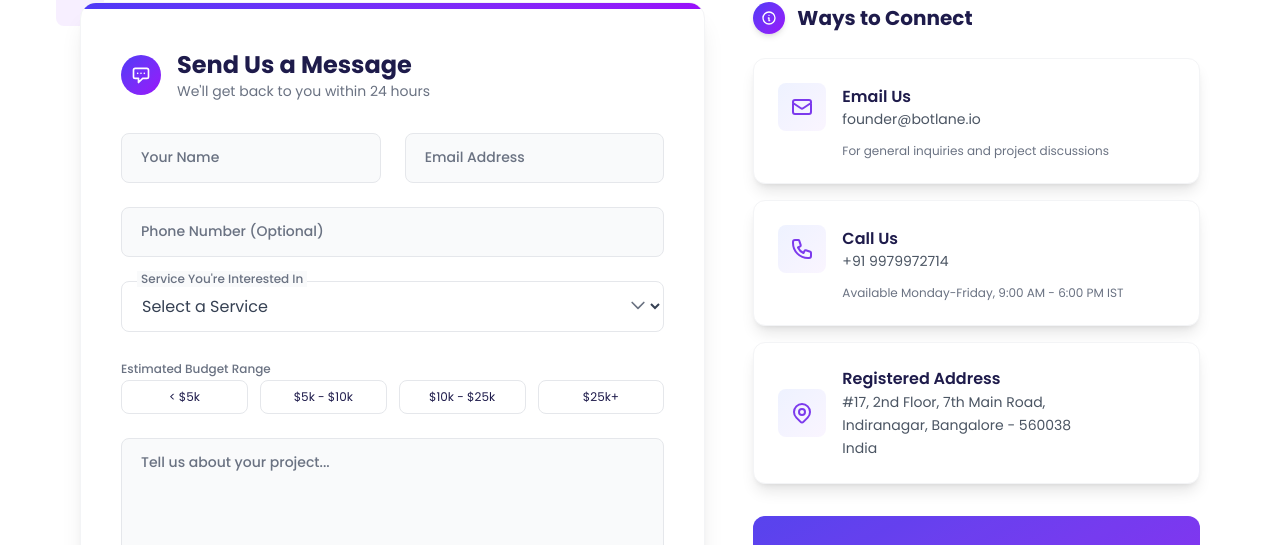
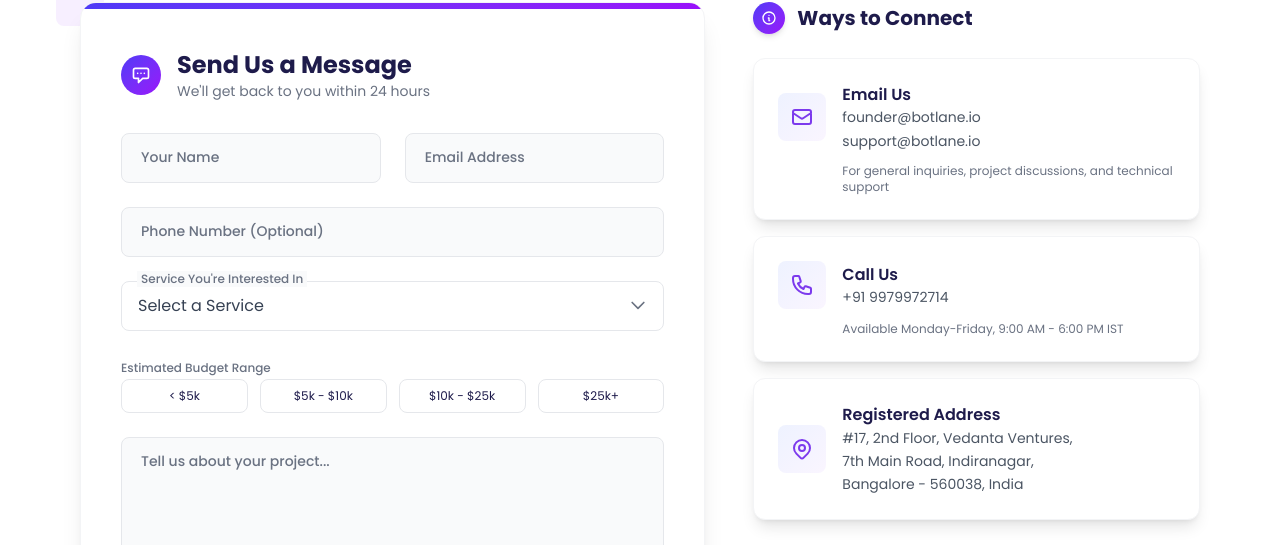
Before and after one commit to vedventures/botlane, a Next.js app: page /contact in a window 1280 px wide. Shown: the part 680-1225 px from the top of the page. Built offline with nearby package versions, Linux system fonts and the light colour scheme; grey boxes are pictures that could not be loaded.

Commit message:
Updated Contact address

```diff
--- a/src/app/contact/page.tsx
+++ b/src/app/contact/page.tsx
@@ -160,7 +160,7 @@ export default function ContactPage() {
                   <select
                     id="service"
                     name="service"
-                    className="block w-full px-4 py-3 text-gray-700 bg-white border border-gray-200 rounded-lg focus:outline-none focus:ring-2 focus:ring-purple-500 focus:border-transparent"
+                    className="block w-full px-4 py-3 text-gray-700 bg-white border border-gray-200 rounded-lg focus:outline-none focus:ring-2 focus:ring-purple-500 focus:border-transparent appearance-none"
                     required
                     defaultValue=""
                   >
@@ -298,8 +298,14 @@ export default function ContactPage() {
                   </div>
                   <div>
                     <h4 className="text-[#1e1b4b] font-semibold text-base">Email Us</h4>
-                    <a href="mailto:founder@botlane.io" className="text-[#4b5563] text-sm hover:text-[#7c3aed] transition-colors flex items-center group-hover:font-medium">
+                    <a href="mailto:founder@botlane.io" className="text-[#4b5563] text-sm hover:text-[#7c3aed] transition-colors flex items-center group-hover:font-medium mb-1">
                       founder@botlane.io
+                      <svg className="w-4 h-4 ml-1 opacity-0 group-hover:opacity-100 transform translate-x-0 group-hover:translate-x-1 transition-all" fill="none" viewBox="0 0 24 24" stroke="currentColor">
+                        <path strokeLinecap="round" strokeLinejoin="round" strokeWidth="2" d="M14 5l7 7m0 0l-7 7m7-7H3" />
+                      </svg>
+                    </a>
+                    <a href="mailto:support@botlane.io" className="text-[#4b5563] text-sm hover:text-[#7c3aed] transition-colors flex items-center group-hover:font-medium">
+                      support@botlane.io
                       <svg className="w-4 h-4 ml-1 opacity-0 group-hover:opacity-100 transform translate-x-0 group-hover:translate-x-1 transition-all" fill="none" viewBox="0 0 24 24" stroke="currentColor">
                         <path strokeLinecap="round" strokeLinejoin="round" strokeWidth="2" d="M14 5l7 7m0 0l-7 7m7-7H3" />
                       </svg>
@@ -307,7 +313,7 @@ export default function ContactPage() {
                   </div>
                 </div>
                 <div className="mt-3 pl-16">
-                  <p className="text-xs text-gray-500">For general inquiries and project discussions</p>
+                  <p className="text-xs text-gray-500">For general inquiries, project discussions, and technical support</p>
                 </div>
               </div>
 
@@ -346,9 +352,9 @@ export default function ContactPage() {
                   <div>
                     <h4 className="text-[#1e1b4b] font-semibold text-base">Registered Address</h4>
                     <p className="text-[#4b5563] text-sm leading-relaxed">
-                      #17, 2nd Floor, 7th Main Road,<br />
-                      Indiranagar, Bangalore - 560038<br />
-                      India
+                      #17, 2nd Floor, Vedanta Ventures,<br />
+                      7th Main Road, Indiranagar,<br />
+                      Bangalore - 560038, India
                     </p>
                   </div>
                 </div>
--- a/src/components/Footer.tsx
+++ b/src/components/Footer.tsx
@@ -200,7 +200,7 @@ const Footer = () => {
                 <div>
                   <span className="text-[#4b5563] text-xs sm:text-sm font-medium block mb-0.5">Registered Address</span>
                   <span className="text-[#64748b] text-xs sm:text-sm leading-relaxed block">
-                    #17, 2nd Floor, 7th Main Road,<br />Indiranagar, Bangalore - 560038<br />India
+                    #17, 2nd Floor, Vedanta Ventures,<br />7th Main Road, Indiranagar,<br />Bangalore - 560038, India
                   </span>
                 </div>
               </li>
```
